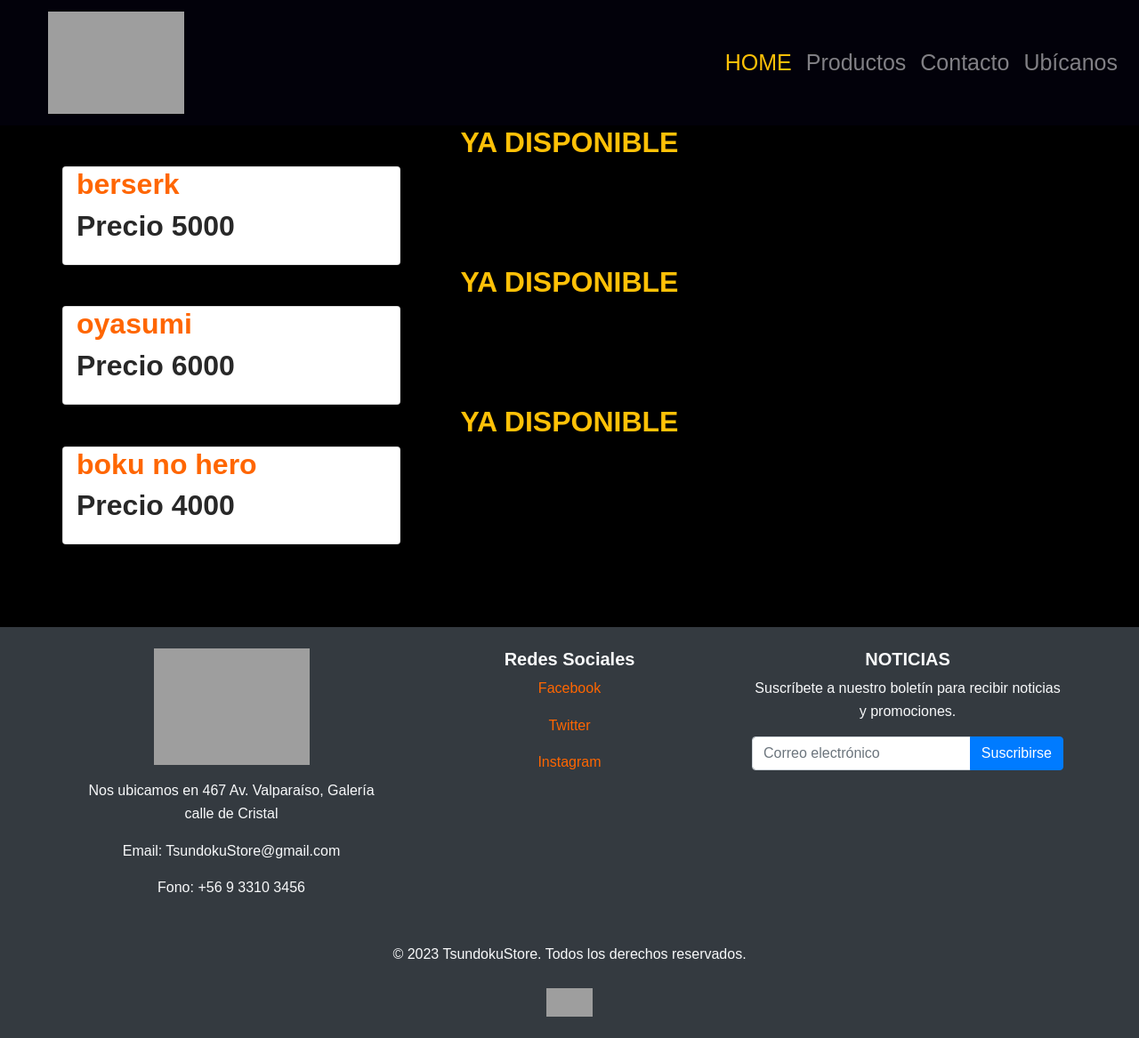
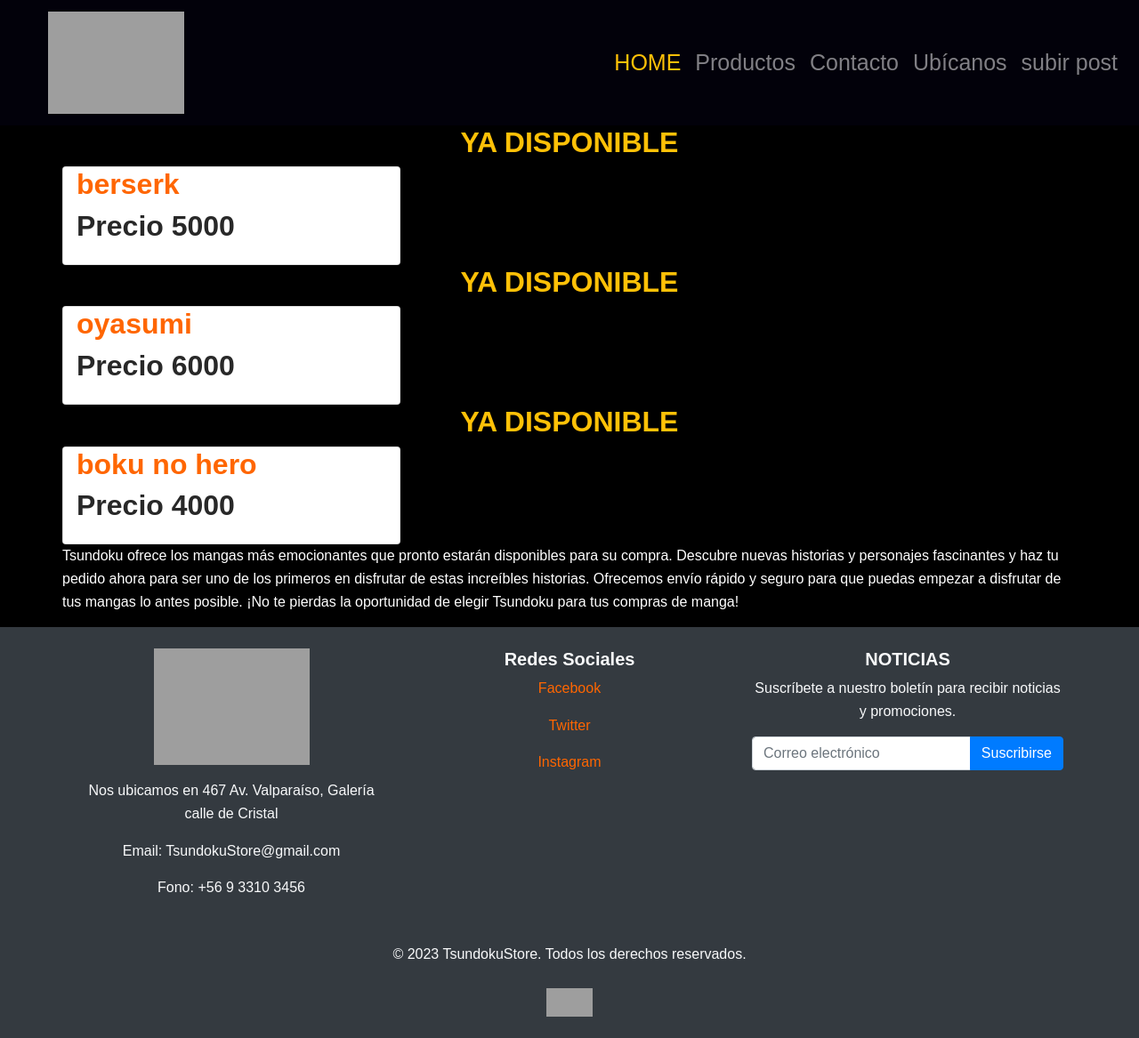
Before and after one commit to kitsune12333/paginacdjanjo, a Django app: page /carrito_list/ in a window 1280 px wide. Shown: the whole page at 89% size. Run offline with Django 4.2, Linux system fonts and the light colour scheme; a user stored in the database is signed in; data comes from the database, SQL or seed files in the repository; both versions use the stored data as it was after the commit; grey boxes are pictures that could not be loaded.

Commit message:
funcional

```diff
--- a/carrito/form.py
+++ b/carrito/forms.py
@@ -6,4 +6,4 @@ class PostForm(forms.ModelForm):
 
     class Meta:
         model = Publicacion
-        fields = ('title', 'text',)
+        fields = ('title', 'price', 'descripcion',)
--- a/carrito/templates/carritos/base.html
+++ b/carrito/templates/carritos/base.html
@@ -43,7 +43,7 @@
         </li>
         <li class="nav-item">
           {% if user.is_authenticated %}
-          <a href="{% url 'post_new' %}" class="top-menu"><span class="glyphicon glyphicon-plus"></span></a>
+          <a class="nav-link" href="{% url 'post_new' %}">subir post</a>
           {% endif %}
         </li>
       </ul>
@@ -56,7 +56,7 @@
     {% block content %}
     {% endblock %}
     <div>
-      <p id="promocion-text">Tsundoku ofrece los mangas más emocionantes que pronto estarán disponibles para su compra.
+      <p id="promocion-text" class="text-white">Tsundoku ofrece los mangas más emocionantes que pronto estarán disponibles para su compra.
         Descubre nuevas
         historias y personajes fascinantes y haz tu pedido ahora para ser uno de los primeros en disfrutar de estas
         increíbles historias. Ofrecemos envío rápido y seguro para que puedas empezar a disfrutar de tus mangas lo antes
--- a/carrito/urls.py
+++ b/carrito/urls.py
@@ -6,4 +6,5 @@ urlpatterns = [
     path('carrito_list/', views.carrito_list, name='carrito_list'),
     path('post/<int:pk>/', views.post_detail, name='post_detail'),
     path('post/new', views.post_new, name='post_new'),
+    path('post/<int:pk>/edit/', views.post_edit, name='post_edit'),
 ]
--- a/carrito/views.py
+++ b/carrito/views.py
@@ -25,7 +25,7 @@ def post_new(request):
             return redirect('post_detail', pk=post.pk)
     else:
         form = PostForm()
-    return render(request, 'blog/post_edit.html', {'form': form})
+    return render(request, 'carritos/post_edit.html', {'form': form})
 
 def post_edit(request, pk):
     post = get_object_or_404(Post, pk=pk)
@@ -39,4 +39,4 @@ def post_edit(request, pk):
             return redirect('post_detail', pk=post.pk)
     else:
         form = PostForm(instance=post)
-    return render(request, 'blog/post_edit.html', {'form': form})
+    return render(request, 'carritos/post_edit.html', {'form': form})
```
Also changed, not shown: db.sqlite3.
